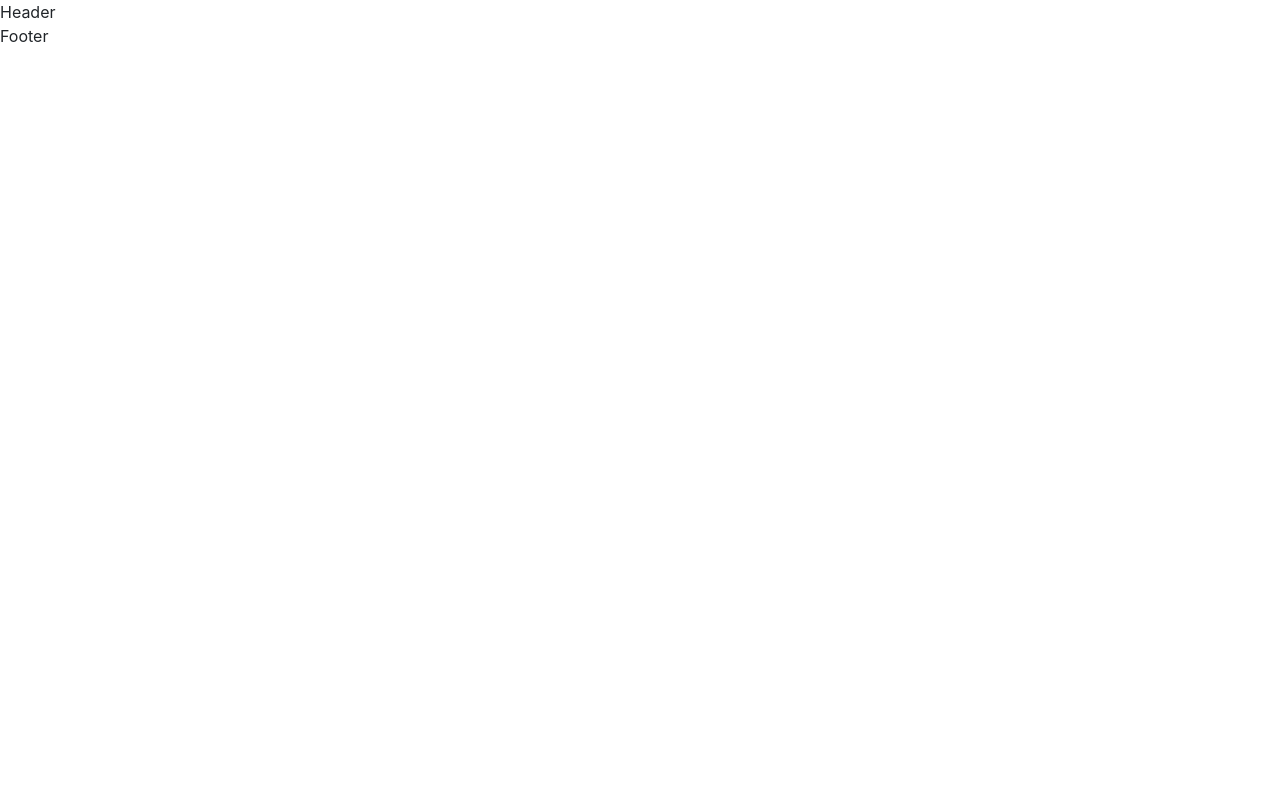
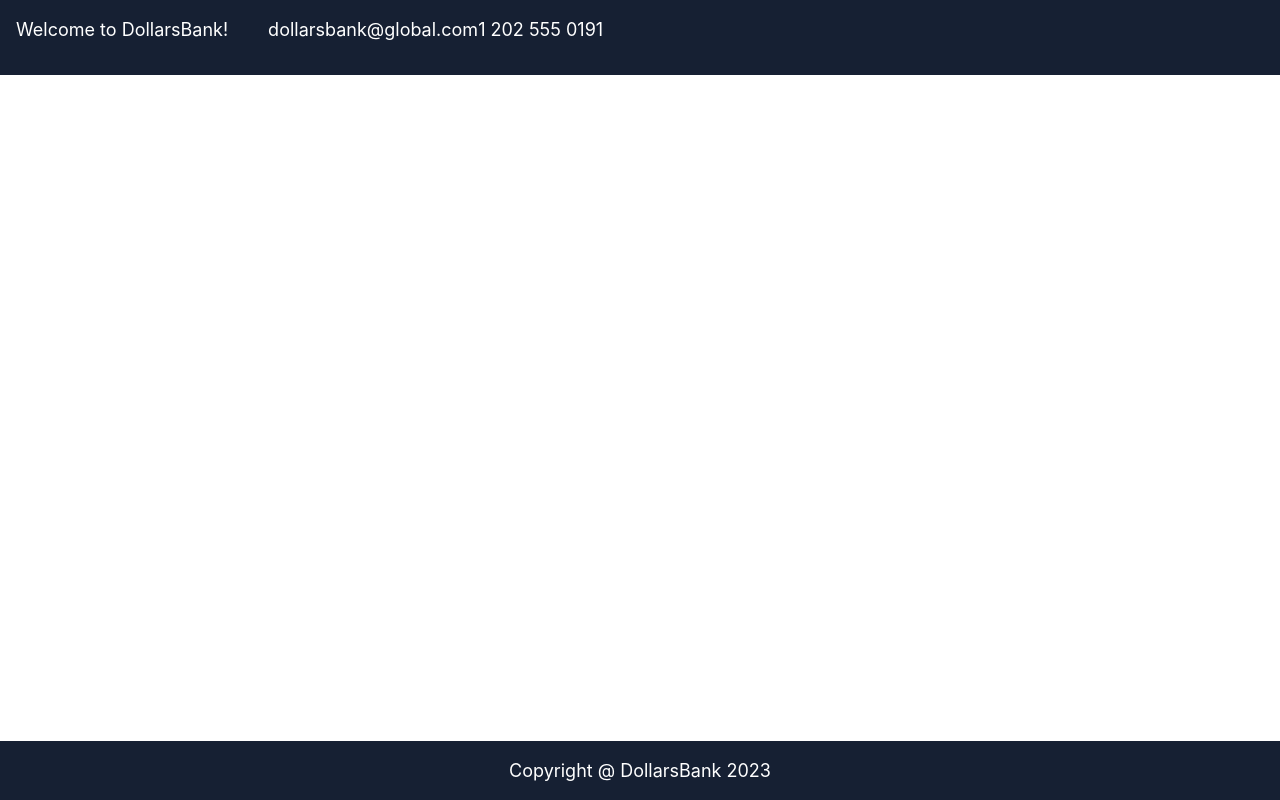
Before and after one commit to jeje1197/DollarsBankJSPV1, a React (Create React App) app in the folder front-end/: page /login in a window 1280 px wide. Built offline with nearby package versions, Linux system fonts and the light colour scheme.

Commit message:
Created Header and Footer components with correct positioning

```diff
--- a/front-end/src/App.css
+++ b/front-end/src/App.css
@@ -1,3 +1,5 @@
-.App {
-  text-align: center;
+#App {
+  height: 100%;
+  display: flex;
+  flex-direction: column;
 }
--- a/front-end/src/App.js
+++ b/front-end/src/App.js
@@ -8,7 +8,7 @@ import Register from './components/Register';
 
 function App() {
   return (
-    <div>
+    <div id="App">
       <BrowserRouter>
         <Header/>
 
--- /dev/null
+++ b/front-end/src/components/Footer.css
@@ -0,0 +1,9 @@
+#footer {
+    margin-top: auto;
+    width: 100%;
+    background-color: #162033;
+    font-size: large;
+    color: white;
+    text-align: center;
+    padding: 1rem;
+}
--- a/front-end/src/components/Footer.js
+++ b/front-end/src/components/Footer.js
@@ -1,9 +1,9 @@
-import React from 'react'
+import './Footer.css'
 
 const Footer = () => {
   return (
     <div id="footer">
-      Footer
+      Copyright @ DollarsBank 2023
     </div>
   )
 }
--- /dev/null
+++ b/front-end/src/components/Header.css
@@ -0,0 +1,20 @@
+#header {
+    width: 100%;
+    background-color: #162033;
+    font-size: large;
+    color: white;
+    display: flex;
+    padding: 1rem;
+}
+
+#header-msg {
+    justify-self: flex-start
+}
+
+#header ul {
+    justify-self: flex-end;
+}
+
+#header ul li {
+    display: inline;
+}
--- a/front-end/src/components/Header.js
+++ b/front-end/src/components/Header.js
@@ -1,9 +1,17 @@
-import React from 'react'
+import './Header.css'
 
 const Header = () => {
   return (
     <div id="header">
-      Header
+      <div id="welcome-msg">Welcome to DollarsBank!</div>
+      <ul>
+        <li>
+            <span className="bi bi-envelope">dollarsbank@global.com</span>
+        </li>
+        <li>
+            <span>1 202 555 0191</span>
+        </li>
+      </ul>
     </div>
   )
 }
```
